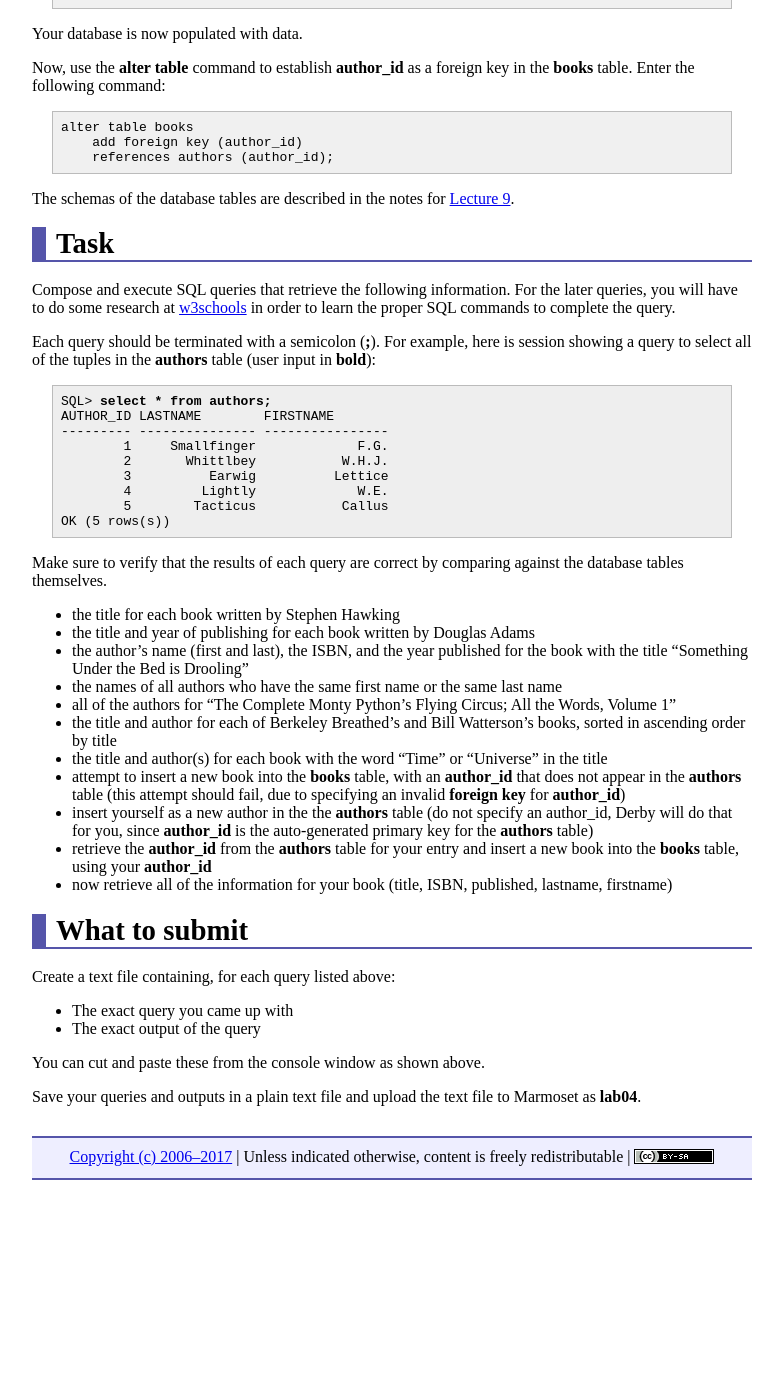
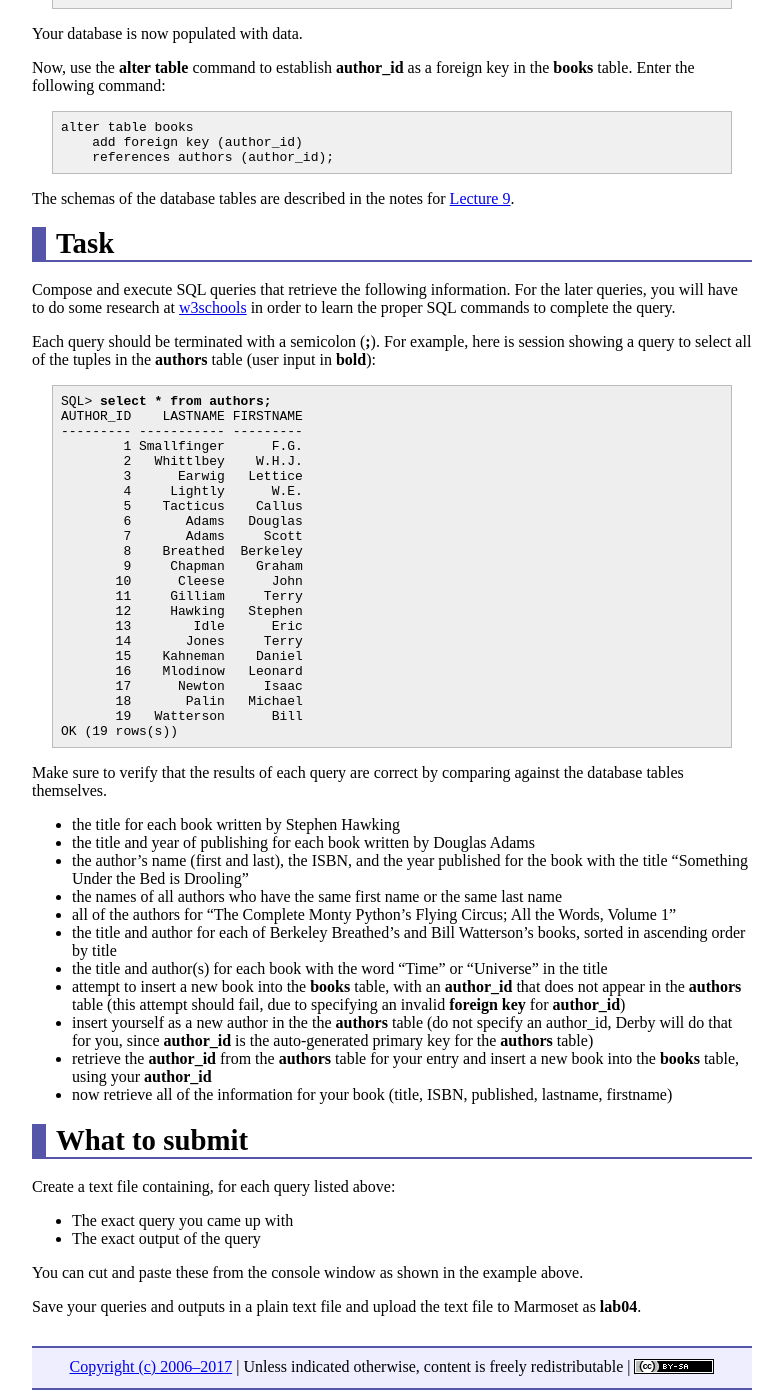
Before and after one commit to ycpcs/cs320-spring2017, a Jekyll site: the page built from labs/lab04.md, in a window 1280 px wide and 1400 px high, scrolled down 732 px. Shown: the whole window, without its empty margins (248-1031 px from the left). Built offline with Jekyll 4.4.1, drawn with Linux system fonts in a browser that asks for light colours; before the commit the page ends 1922 px from its top, so only the background shows below that.

Commit message:
updates to lab04

```diff
--- a/labs/lab04.md
+++ b/labs/lab04.md
@@ -56,14 +56,28 @@ Each query should be terminated with a semicolon (**;**). For example, here is s
 
 <pre>
 SQL> <b>select * from authors;</b>
-AUTHOR_ID LASTNAME        FIRSTNAME
---------- --------------- ----------------
-        1     Smallfinger             F.G.
-        2       Whittlbey           W.H.J.
-        3          Earwig          Lettice
-        4         Lightly             W.E.
-        5        Tacticus           Callus
-OK (5 rows(s))
+AUTHOR_ID    LASTNAME FIRSTNAME
+--------- ----------- ---------
+        1 Smallfinger      F.G.
+        2   Whittlbey    W.H.J.
+        3      Earwig   Lettice
+        4     Lightly      W.E.
+        5    Tacticus    Callus
+        6       Adams   Douglas
+        7       Adams     Scott
+        8    Breathed  Berkeley
+        9     Chapman    Graham
+       10      Cleese      John
+       11     Gilliam     Terry
+       12     Hawking   Stephen
+       13        Idle      Eric
+       14       Jones     Terry
+       15    Kahneman    Daniel
+       16    Mlodinow   Leonard
+       17      Newton     Isaac
+       18       Palin   Michael
+       19   Watterson      Bill
+OK (19 rows(s))
 </pre>
 
 Make sure to verify that the results of each query are correct by comparing against the  database tables themselves.
@@ -87,6 +101,6 @@ Create a text file containing, for each query listed above:
 * The exact query you came up with
 * The exact output of the query
 
-You can cut and paste these from the console window as shown above.
+You can cut and paste these from the console window as shown in the example above.
 
 Save your queries and outputs in a plain text file and upload the text file to Marmoset as **lab04**.
```
